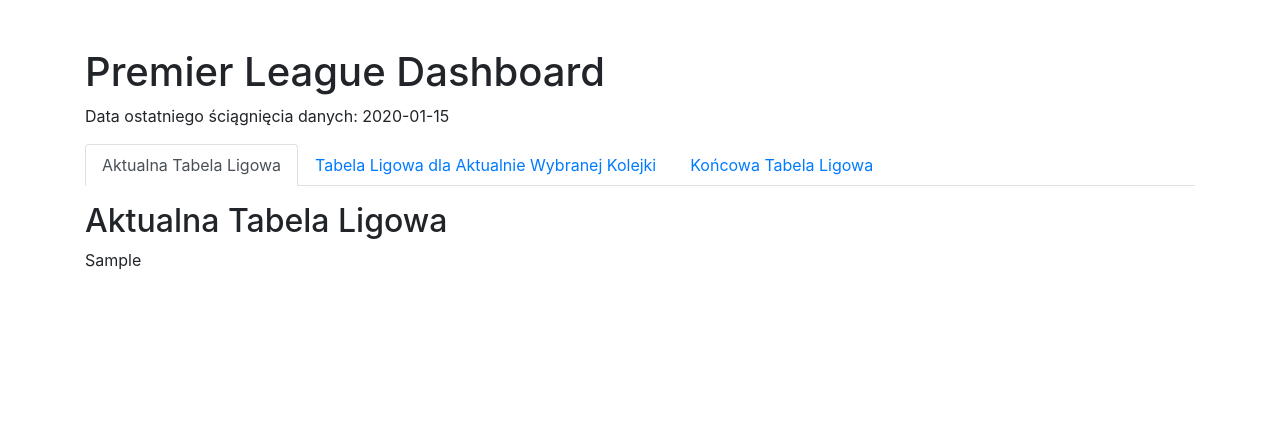
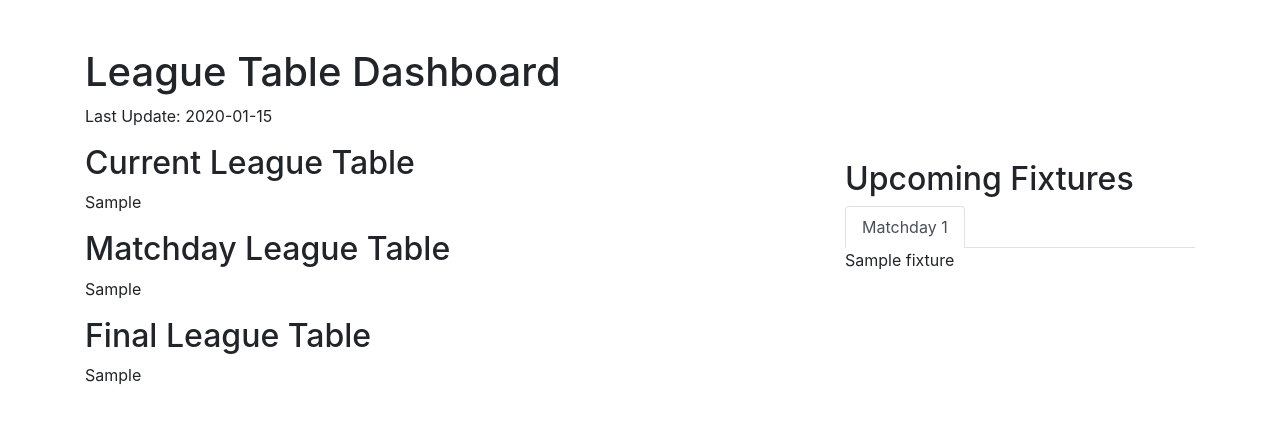
Before and after one commit to ST4N3R/PL_predictions, a Flask app: template templates/index.html in a window 1280 px wide. Shown: the top 424 px of the page. Run offline with Flask 3, Linux system fonts and the light colour scheme; the template is opened without the code that fills it: most values are stand-ins (such as "Sample title", 1, 10 or a date in 2020); some libraries are stand-ins or nearby versions.

Commit message:
Added fixtures to index

```diff
--- a/app.py
+++ b/app.py
@@ -12,6 +12,7 @@
 """
 
 def test_files():
+    pass
     # url = URL_BEGGINING + "/en/comps/9/Premier-League-Stats"
     # table_id = "results2024-202591_overall"
 
@@ -28,11 +29,11 @@
     # url = URL_BEGGINING + "/en/comps/9/schedule/Premier-League-Scores-and-Fixtures"
     # table_id = "sched_2024-2025_9_1"
 
-    rs = ResultsScrapper()
-    df = rs.get_previous_fixtures()
-    rs.save_table(df, "results")
+    # rs = ResultsScrapper()
+    # df = rs.get_previous_fixtures()
+    # rs.save_table(df, "results")
 
-    print(df)
+    # print(df)
 
     # sc = StorageConnector()
 
@@ -43,17 +44,23 @@
 
 @app.route('/')
 def index():
-    league_table_scrapper = LeagueTableScrapper()
+    lts = LeagueTableScrapper()
+    rs = ResultsScrapper()
     saver = Saver()
-    current_league_table = league_table_scrapper.get_current_league_table()
+
+    last_update = 0
+    # last_update = LAST_SCRAPPED_MATCH_HOUR + " " + LAST_SCRAPPED_MATCH_DATE
+    current_league_table = lts.get_current_league_table()
     matchday_league_table = pd.DataFrame()
     final_league_table = pd.DataFrame()
-    last_update = LAST_SCRAPPED_MATCH_HOUR + " " + LAST_SCRAPPED_MATCH_DATE
+    next_fixtures = rs.get_next_fixtures()
+
     return render_template('index.html',
                            last_update=last_update,
                            current_league_table=saver.save_table_to_html(current_league_table, ['index', 'Notes']),
                            matchday_league_table=saver.save_table_to_html(matchday_league_table),
-                           final_league_table=saver.save_table_to_html(final_league_table))
+                           final_league_table=saver.save_table_to_html(final_league_table),
+                           next_fixtures=saver.save_table_to_html(next_fixtures))
 
 if __name__ == '__main__':
     app.run(debug=True)
--- a/templates/index.html
+++ b/templates/index.html
@@ -3,43 +3,47 @@
 <head>
     <meta charset="UTF-8">
     <meta name="viewport" content="width=device-width, initial-scale=1.0">
-    <title>Premier League Dashboard</title>
-    <link rel="stylesheet" href="https://stackpath.bootstrapcdn.com/bootstrap/4.5.2/css/bootstrap.min.css">
+    <title>League Table Dashboard</title>
+    <link rel="stylesheet" href="https://stackpath.bootstrapcdn.com/bootstrap/4.3.1/css/bootstrap.min.css">
 </head>
 <body>
     <div class="container">
-        <h1 class="mt-5">Premier League Dashboard</h1>
-        <p>Data ostatniego ściągnięcia danych: {{ last_update }}</p>
+        <h1 class="mt-5">League Table Dashboard</h1>
+        <p>Last Update: {{ last_update }}</p>
 
-        <ul class="nav nav-tabs" id="myTab" role="tablist">
-            <li class="nav-item">
-                <a class="nav-link active" id="current-tab" data-toggle="tab" href="#current" role="tab" aria-controls="current" aria-selected="true">Aktualna Tabela Ligowa</a>
-            </li>
-            <li class="nav-item">
-                <a class="nav-link" id="matchday-tab" data-toggle="tab" href="#matchday" role="tab" aria-controls="matchday" aria-selected="false">Tabela Ligowa dla Aktualnie Wybranej Kolejki</a>
-            </li>
-            <li class="nav-item">
-                <a class="nav-link" id="final-tab" data-toggle="tab" href="#final" role="tab" aria-controls="final" aria-selected="false">Końcowa Tabela Ligowa</a>
-            </li>
-        </ul>
-        <div class="tab-content" id="myTabContent">
-            <div class="tab-pane fade show active" id="current" role="tabpanel" aria-labelledby="current-tab">
-                <h2 class="mt-3">Aktualna Tabela Ligowa</h2>
+        <div class="row">
+            <div class="col-md-8">
+                <h2>Current League Table</h2>
                 <div>{{ current_league_table|safe }}</div>
+
+                <h2 class="mt-3">Matchday League Table</h2>
+                <div>{{ matchday_league_table|safe }}</div>
+
+                <h2 class="mt-3">Final League Table</h2>
+                <div>{{ final_league_table|safe }}</div>
             </div>
-            <div class="tab-pane fade" id="matchday" role="tabpanel" aria-labelledby="matchday-tab">
-                <h2 class="mt-3">Tabela Ligowa dla Aktualnie Wybranej Kolejki</h2>
-                <div>{{ matchday_league_table|safe }}</div>
-            </div>
-            <div class="tab-pane fade" id="final" role="tabpanel" aria-labelledby="final-tab">
-                <h2 class="mt-3">Końcowa Tabela Ligowa</h2>
-                <div>{{ final_league_table|safe }}</div>
+            <div class="col-md-4">
+                <h2 class="mt-3">Upcoming Fixtures</h2>
+                <ul class="nav nav-tabs" id="myTab" role="tablist">
+                    {% for fixture in next_fixtures %}
+                        <li class="nav-item">
+                            <a class="nav-link {% if loop.first %}active{% endif %}" id="tab-{{ loop.index }}" data-toggle="tab" href="#fixture-{{ loop.index }}" role="tab" aria-controls="fixture-{{ loop.index }}" aria-selected="true">Matchday {{ loop.index }}</a>
+                        </li>
+                    {% endfor %}
+                </ul>
+                <div class="tab-content" id="myTabContent">
+                    {% for fixture in next_fixtures %}
+                        <div class="tab-pane fade {% if loop.first %}show active{% endif %}" id="fixture-{{ loop.index }}" role="tabpanel" aria-labelledby="tab-{{ loop.index }}">
+                            {{ fixture|safe }}
+                        </div>
+                    {% endfor %}
+                </div>
             </div>
         </div>
     </div>
 
-    <script src="https://code.jquery.com/jquery-3.5.1.slim.min.js"></script>
-    <script src="https://cdn.jsdelivr.net/npm/@popperjs/core@2.5.4/dist/umd/popper.min.js"></script>
-    <script src="https://stackpath.bootstrapcdn.com/bootstrap/4.5.2/js/bootstrap.min.js"></script>
+    <script src="https://code.jquery.com/jquery-3.3.1.slim.min.js"></script>
+    <script src="https://cdnjs.cloudflare.com/ajax/libs/popper.js/1.14.7/umd/popper.min.js"></script>
+    <script src="https://stackpath.bootstrapcdn.com/bootstrap/4.3.1/js/bootstrap.min.js"></script>
 </body>
 </html>
```
Also changed, not shown: epl_predictions/src/config/config.py (+41 -10 lines).
